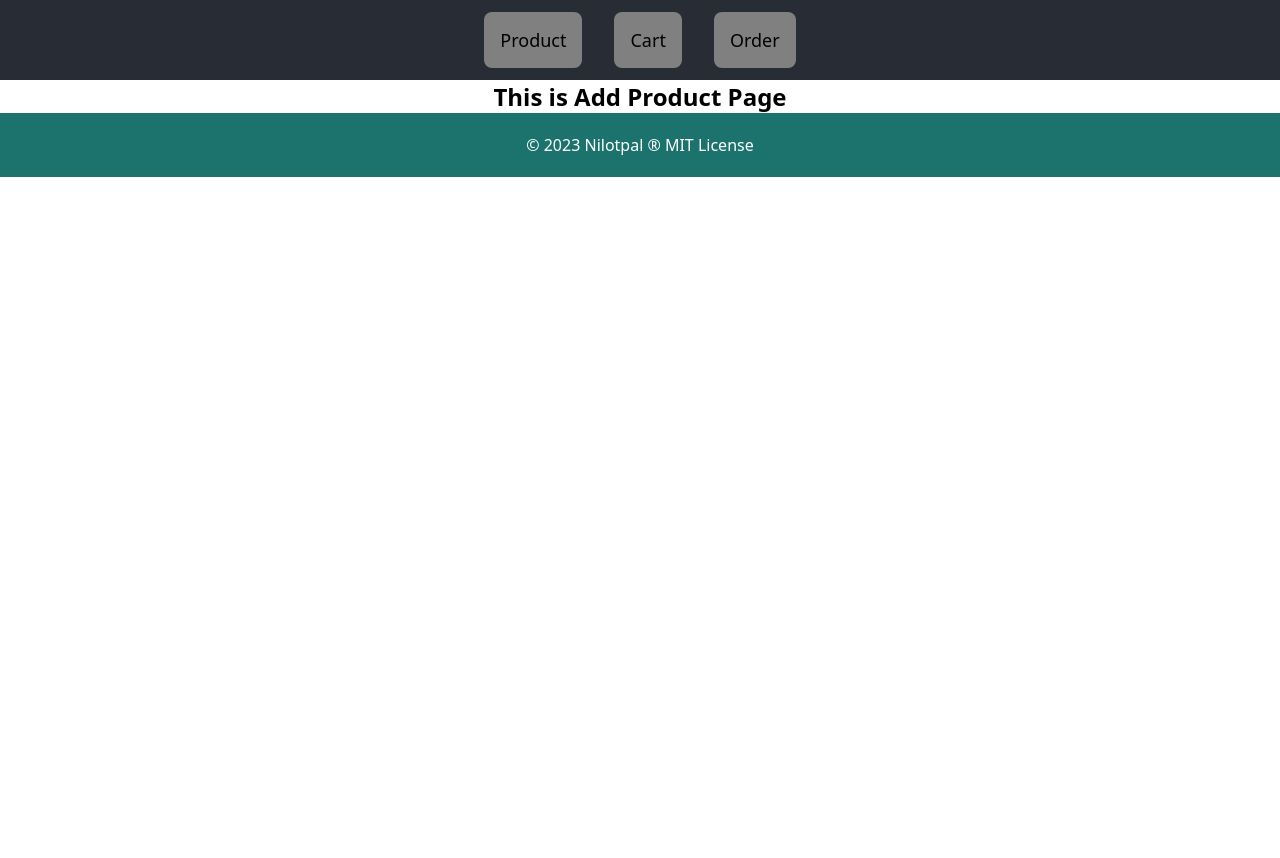
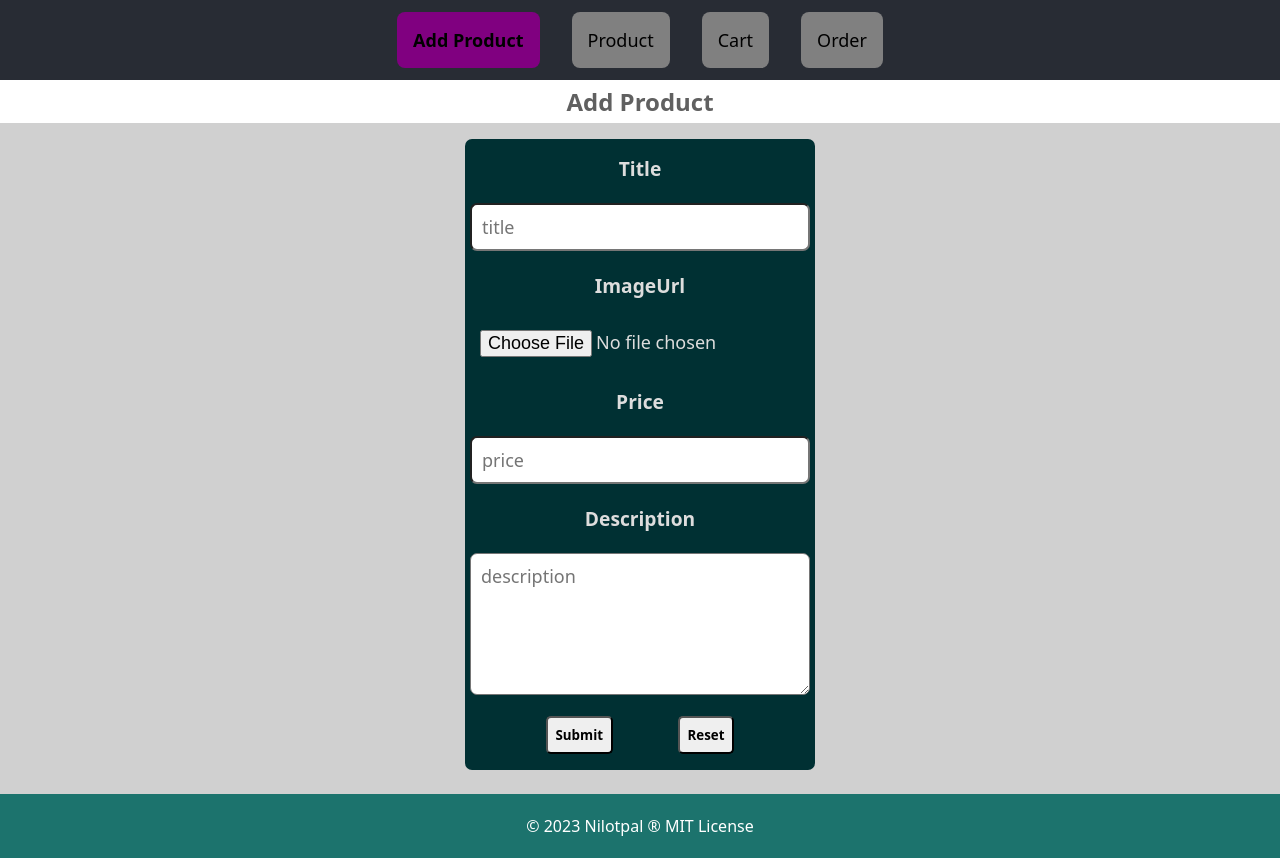
Before and after one commit to Nilotpal35/product_web, a React (Create React App) app: page /admin/add-product in a window 1280 px wide. Before the commit the page ends 800 px from the top, so only its background shows below. Built offline with nearby package versions, Linux system fonts and the light colour scheme.

Commit message:
from linux'

```diff
--- a/package.json
+++ b/package.json
@@ -7,6 +7,7 @@
     "@testing-library/jest-dom": "^5.17.0",
     "@testing-library/react": "^13.4.0",
     "@testing-library/user-event": "^13.5.0",
+    "axios": "^1.4.0",
     "react": "^18.2.0",
     "react-dom": "^18.2.0",
     "react-redux": "^8.1.1",
--- a/src/App.js
+++ b/src/App.js
@@ -3,12 +3,16 @@ import { createBrowserRouter, RouterProvider } from "react-router-dom";
 import ProductHome from "./screens/ProductHome";
 import Login from "./screens/Login";
 import ErrorPage from "./screens/Error";
-import AddProduct from "./screens/AddProduct";
-import Cart from "./screens/Cart";
+import AddProduct, { action as addFormAction } from "./screens/AddProduct";
+import Cart, { loader as cartLoader } from "./screens/Cart";
 import Order from "./screens/Order";
 import ProductDetail, { loader as DetailLoader } from "./screens/ProductDetail";
 import MainNavigation from "./screens/MainNavigation";
 import Home from "./screens/Home";
+import EditProduct, {
+  loader as EditProductLoader,
+  action as EditFormAction,
+} from "./screens/EditProduct";
 
 const router = createBrowserRouter([
   {
@@ -26,8 +30,19 @@ const router = createBrowserRouter([
         element: <ProductDetail />,
         loader: DetailLoader,
       },
-      { path: "add-product", element: <AddProduct /> },
-      { path: "cart", element: <Cart /> },
+      {
+        path: "add-product",
+        element: <AddProduct />,
+        // loader: AddProductLoader,
+        action: addFormAction,
+      },
+      {
+        path: "edit-product/:prodId",
+        element: <EditProduct />,
+        loader: EditProductLoader,
+        action: EditFormAction,
+      },
+      { path: "cart", element: <Cart />, loader: cartLoader },
       { path: "order", element: <Order /> },
     ],
   },
--- /dev/null
+++ b/src/components/AddEditProductForm.js
@@ -0,0 +1,77 @@
+import classes from "../styles/central.module.css";
+import { Form } from "react-router-dom";
+
+export default function AddEditProductForm({
+  formHandler,
+  formData,
+  setFormData,
+  action,
+}) {
+  return (
+    <>
+      <div className={classes.main_div}>
+        <Form
+          className={classes.form}
+          method="POST"
+          encType="multipart/form-data"
+          action={action}
+        >
+          <label>Title</label>
+          <input
+            type="text"
+            placeholder="title"
+            name="title"
+            value={formData.title}
+            onChange={(e) => {
+              setFormData((prevData) => {
+                return { ...prevData, title: e.target.value };
+              });
+            }}
+          />
+          <label>ImageUrl</label>
+          <input
+            type="file"
+            name="imageUrl"
+            placeholder="paste image link here"
+            //value={formData.imageUrl}
+            onChange={(e) => {
+              setFormData((prevData) => {
+                return { ...prevData, imageUrl: e.target.files[0] };
+              });
+            }}
+          />
+          <label>Price</label>
+          <input
+            type="number"
+            name="price"
+            placeholder="price"
+            min={0.1}
+            value={formData.price}
+            onChange={(e) => {
+              setFormData((prevData) => {
+                return { ...prevData, price: e.target.value };
+              });
+            }}
+          />
+          <label>Description</label>
+          <textarea
+            rows={5}
+            cols={5}
+            name="description"
+            value={formData.description}
+            placeholder="description"
+            onChange={(e) => {
+              setFormData((prevData) => {
+                return { ...prevData, description: e.target.value };
+              });
+            }}
+          />
+          <div className={classes.button_ctr}>
+            <button type="submit">Submit</button>
+            <button type="reset">Reset</button>
+          </div>
+        </Form>
+      </div>
+    </>
+  );
+}
--- a/src/screens/AddProduct.js
+++ b/src/screens/AddProduct.js
@@ -1,7 +1,86 @@
+import { json, useSubmit } from "react-router-dom";
+import classes from "../styles/central.module.css";
+import { useState } from "react";
+import axios from "axios";
+import AddEditProductForm from "../components/AddEditProductForm";
 
+export default function AddProduct() {
+  const submit = useSubmit();
+  const [formData, setFormData] = useState({
+    title: "",
+    price: "",
+    imageUrl: "",
+    description: "",
+  });
+  // const [sentData, setSentData] = useState(false);
+  //common way to send data into backend
+  // useEffect(() => {
+  //   if (sentData) {
+  //     async function sendData() {
+  //       try {
+  //         const { data } = await axios.post(
+  //           "http://localhost:8080/fileUpload",
+  //           formData,
+  //           {
+  //             headers: {
+  //               "Content-Type": "multipart/form-data",
+  //             },
+  //           }
+  //         );
+  //         console.log("RESPONSE DATA", data);
+  //       } catch (error) {
+  //         console.log("Error in axios", error.message);
+  //       }
+  //     }
+  //     sendData();
+  //   }
+  // }, [sentData]);
 
-export default function AddProduct () {
-    return <>
-        <h2>This is Add Product Page</h2>
+  function formHandler(event) {
+    event.preventDefault();
+    console.log("FORM DATA ->", formData);
+    //submit(formData, { method: "POST", encType: "multipart/form-data" });
+    //setSentData(true);
+  }
+
+  const props = {
+    formData: formData,
+    setFormData: setFormData,
+    formHandler: formHandler,
+    action: `/admin/add-product`,
+  };
+  return (
+    <>
+      <h2 className={classes.title}>Add Product</h2>
+      <AddEditProductForm {...props} />
     </>
+  );
 }
+
+export async function action({ request, params }) {
+  const form = await request.formData();
+  // const formData = {
+  //   title: form.get("title"),
+  //   imageUrl: form.get("imageUrl"),
+  //   price: form.get("price"),
+  //   description: form.get("description"),
+  // };
+
+  const formData = Object.fromEntries(form);
+  console.log("Add product FORM DATA IN ACTION", formData, request.method);
+  try {
+    const { data } = await axios.post(
+      "http://localhost:8080/fileUpload",
+      formData,
+      {
+        headers: {
+          "Content-Type": "multipart/form-data",
+        },
+      }
+    );
+    console.log("RESPONSE DATA", data);
+  } catch (err) {
+    console.log("ERROR IN AXIOS", err.message);
+  }
+  return "hello";
+}
--- a/src/screens/Cart.js
+++ b/src/screens/Cart.js
@@ -1,11 +1,39 @@
+import { Link, Navigate, useLoaderData, useNavigate } from "react-router-dom";
+import { PRODUCTS } from "../store/ProductsList";
 import classes from "../styles/central.module.css";
 
 export default function Cart() {
+  const cartQty = 0;
+  const totalPrice = 0;
+  const products = useLoaderData();
+  const productQty = 1;
+  const navigate = useNavigate();
+
+  const CartItems = products.map((item) => (
+    <div key={item._id} className={classes.cartProducts}>
+      <img className={classes.cartImage} src={item.imageUrl} alt={item.title} />
+      <p className={classes.cartTitle}>{item.title} X {productQty} </p>
+      <div className={classes.cartBtnCtr}>
+        <Link className={classes.cartButton} to={`/admin/detail/${item._id}`}>Delete</Link>
+        <Link className={classes.cartButton} to={`/admin/detail/${item._id}`}>Details</Link>
+      </div>
+    </div>
+  ));
   return (
     <>
       <div className={classes.main_div}>
-        <h2 className={classes.title}>This is Cart Page</h2>
+        <div className={classes.cartHeader}>
+          <h2>Totla Items X {cartQty}</h2>
+          <h2>{totalPrice}</h2>
+        </div>
+        <div className={classes.cartContainer}></div>
+        {CartItems}
       </div>
     </>
   );
 }
+
+export function loader({ request, params }) {
+  const response = PRODUCTS;
+  return response;
+}
--- /dev/null
+++ b/src/screens/EditProduct.js
@@ -0,0 +1,78 @@
+import { json, useLoaderData } from "react-router-dom";
+import AddEditProductForm from "../components/AddEditProductForm";
+import { useState } from "react";
+import { PRODUCTS } from "../store/ProductsList";
+import classes from "../styles/central.module.css";
+
+export default function EditProduct() {
+  const loader = useLoaderData();
+  console.log("LOADER DATA", loader);
+  const [formData, setFormData] = useState({
+    _id: loader?._id,
+    title: loader?.title || "",
+    price: loader?.price || "",
+    imageUrl: loader?.imageUrl || "",
+    description: loader?.description || "",
+  });
+
+  const formHandler = (e) => {
+    e.preventDefault();
+    console.log("EDIT FORM DATA", formData);
+  };
+
+  const props = {
+    formData: formData,
+    setFormData: setFormData,
+    formHandler: formHandler,
+    action: `/admin/edit-product/${loader._id}`,
+  };
+  return (
+    <>
+      <h2 className={classes.title}>Edit Product</h2>
+      <AddEditProductForm {...props} />
+    </>
+  );
+}
+
+export function loader({ request, params }) {
+  const { prodId } = params;
+  const product = PRODUCTS.find((item) => item._id === prodId);
+  if (!product) {
+    throw json(
+      { mesage: "No Product found" },
+      { status: 404, statusText: "No product found" }
+    );
+  } else {
+    return product;
+  }
+}
+
+export async function action({ request, params }) {
+  const form = await request.formData();
+  // const formData = {
+  //   title: form.get("title"),
+  //   imageUrl: form.get("imageUrl"),
+  //   price: form.get("price"),
+  //   description: form.get("description"),
+  // };
+
+  const formData = Object.fromEntries(form);
+  console.log("Edit product FORM DATA IN ACTION", formData);
+  fetch("http://localhost:8080/fileUpload", {
+    method: request.method,
+    headers: {
+      "Content-Type": "multipart/form-data",
+    },
+    body: formData,
+  })
+    .then((res) => {
+      return res.json();
+    })
+    .then((res) => {
+      console.log("RESPONSE IN FETCH", res);
+    })
+    .catch((err) => {
+      console.log("ERROR IN FETCH", err.message);
+    });
+  return "hello";
+}
--- a/src/screens/Error.js
+++ b/src/screens/Error.js
@@ -1,6 +1,6 @@
 import { useRouteError, NavLink } from "react-router-dom";
 import classes from "../styles/central.module.css";
-import MainNavigation, { styles } from "./MainNavigation";
+import { styles } from "./MainNavigation";
 
 export default function ErrorPage() {
   const error = useRouteError();
--- a/src/screens/MainNavigation.js
+++ b/src/screens/MainNavigation.js
@@ -7,6 +7,11 @@ export default function MainNavigation() {
     <>
       <div className="App">
         <nav className="App-header">
+          <li>
+            <NavLink to={"add-product"} style={styles}>
+              Add Product
+            </NavLink>
+          </li>
           <li>
             <NavLink to={"product"} style={styles}>
               Product
--- a/src/screens/ProductDetail.js
+++ b/src/screens/ProductDetail.js
@@ -19,7 +19,10 @@ export default function ProductDetail() {
             <p className={classes.dtitle}>{product.title}</p>
             <p className={classes.dtitle}>{product.price}</p>
             <p className={classes.dtitle}>{product.description}</p>
-            <Link className={classes.cartButton} to={"#"}>
+            <Link
+              className={classes.cartButton}
+              to={`../edit-product/${product._id}`}
+            >
               Edit
             </Link>
           </div>
--- a/src/styles/central.module.css
+++ b/src/styles/central.module.css
@@ -93,7 +93,7 @@ textarea {
   border-radius: 7px;
 }
 
-.button-ctr {
+.button_ctr {
   margin: 1rem;
   display: flex;
   justify-content: space-evenly;
```
Also changed, not shown: 1 other file (tests, documents, lock files or other folders).
